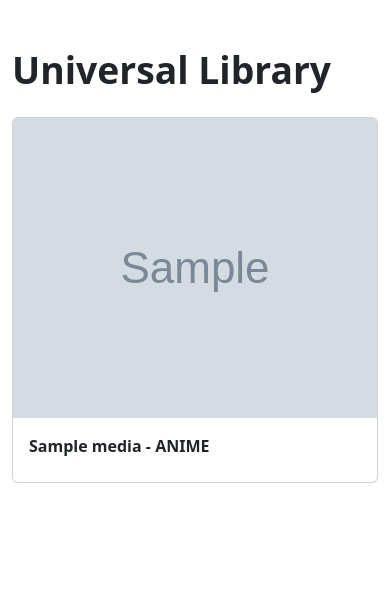
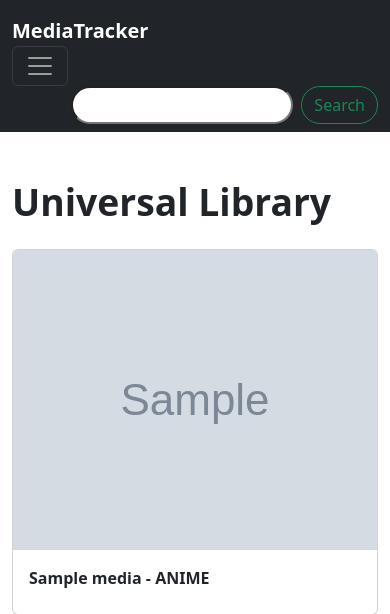
Before and after one commit to Paulo0332/MediaTracker, a Django app: template backend/media/templates/media/media_list.html in a window 390 px wide. Shown: the top 614 px of the page. Run offline with Django 5.2, Linux system fonts and the light colour scheme; the template is opened without the code that fills it: values that come from a table or form of the project are taken from there, others are empty; tables that the repository leaves empty hold one stand-in row (values such as "Sample post"); grey boxes marked "Sample" are stand-in pictures.

Commit message:
feat: implement responsive 3-column navbar with dynamic active states and search bar

```diff
--- a/backend/templates/base.html
+++ b/backend/templates/base.html
@@ -9,6 +9,7 @@
     {% load static %}
 </head>
 <body>
+    {% include "partials/_navbar.html" %}
     <main class="container mt-5">
 
         {% block content %}
--- /dev/null
+++ b/backend/templates/partials/_navbar.html
@@ -0,0 +1,37 @@
+<nav class="navbar navbar-expand-lg navbar-dark bg-dark ">
+    <div class="container mt-2 d-flex">
+
+        <div class="flex-grow-1 w-100">
+            <a class="navbar-brand fw-bold" href="{% url 'media:media-list' %}">MediaTracker</a>
+        </div>
+
+        <button class="navbar-toggler" type="button" data-bs-toggle="collapse" data-bs-target="#mainMenu">
+            <span class="navbar-toggler-icon"></span>
+        </button>
+
+        <div class="collapse navbar-collapse" id="mainMenu">
+            <ul class="navbar-nav mx-auto nav-underline">
+                <li class="nav-item">
+                    <a href="{% url 'media:media-list' %}" class="nav-link px-2 mx-3 {% if request.resolver_match.view_name == 'media:media-detail' %}active{% endif %}">Media</a>
+                </li>
+                <li class="nav-item">
+                    <a href="{% url 'media:media-list' %}" class="nav-link px-2 mx-3">Lists</a>
+                </li>
+                <li class="nav-item">
+                    <a href="{% url 'media:media-list' %}" class="nav-link px-2 mx-3 {% if request.resolver_match.view_name == 'media:media-list' %}active{% endif %}">Library</a>
+                </li>
+                <li class="nav-item">
+                    <a href="{% url 'media:media-list' %}" class="nav-link px-2 mx-3">Activity</a>
+                </li>
+                <li class="nav-item">
+                    <a href="{% url 'media:media-list' %}" class="nav-link px-2 mx-3">Profile</a>
+                </li>
+            </ul>
+        </div>
+        <form class="flex-grow-1 d-flex justify-content-end w-100" role="search" method="GET">
+            <input class="form-control-sm rounded-pill me-2" type="search" name="q">
+            <button class="btn btn-outline-success rounded-pill">Search</button>
+        </form>
+
+</div>
+</nav>
```
